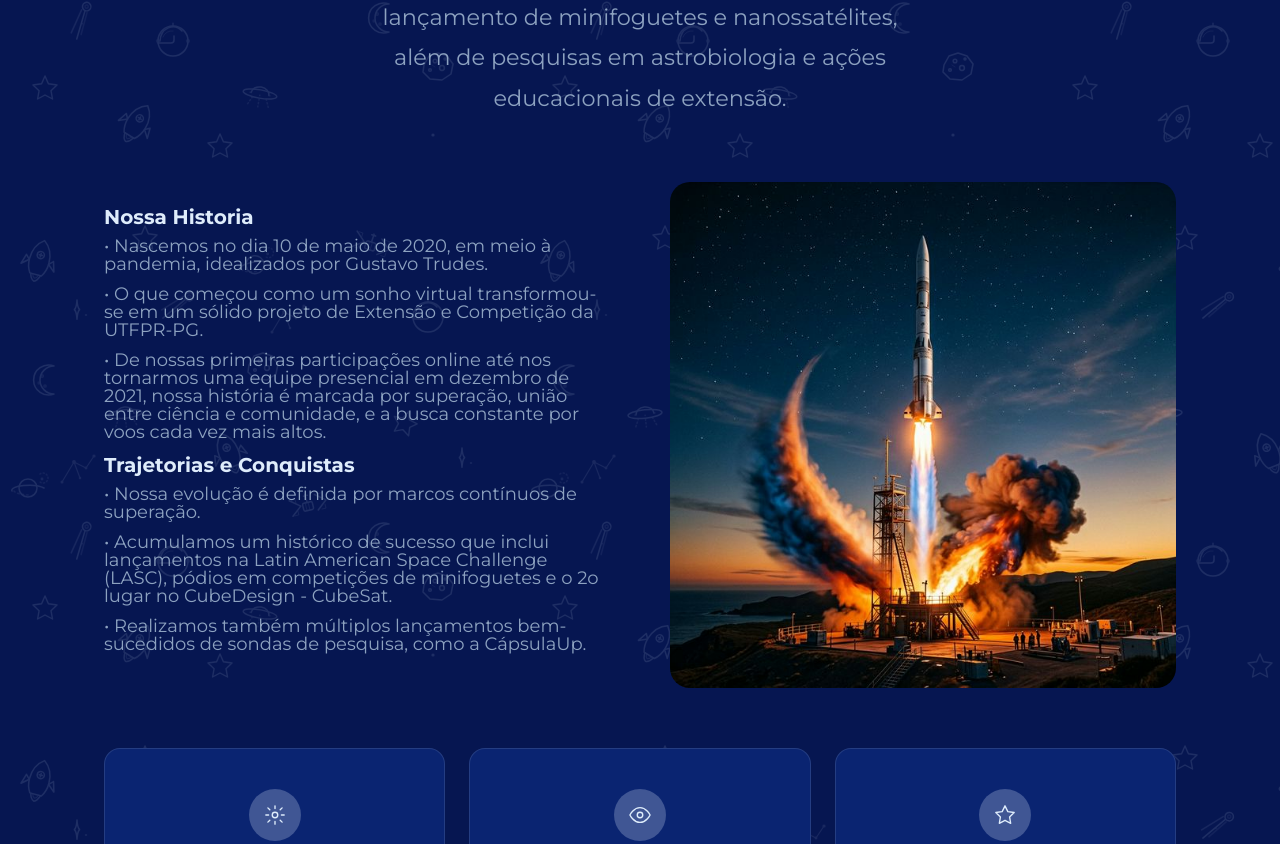
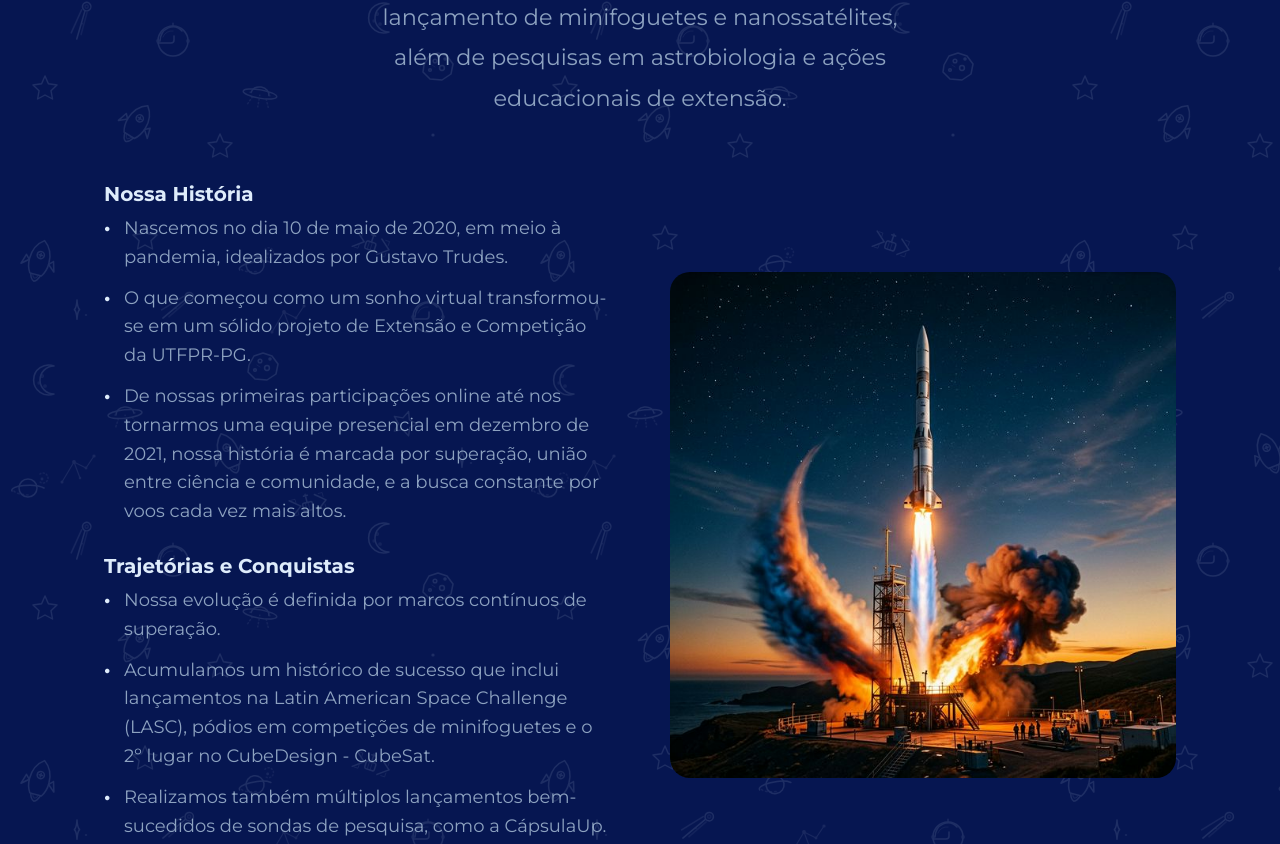
Before and after one commit to OrionAerospace/Site-Orion, a React (Vite) app: page / in a window 1280 px wide. Shown: the part 1136-1980 px from the top of the page. Built offline with nearby package versions, Linux system fonts and the light colour scheme.

Commit message:
refactor: modificando algumas funcionalidades

```diff
--- a/src/App.jsx
+++ b/src/App.jsx
@@ -1,4 +1,3 @@
-import React from 'react';
 import Trajetoria from './pages/Trajetoria/Trajetoria';
 import Processo from './pages/Processo/Processo';
 import Hero from './pages/Hero/Hero';
--- a/src/index.css
+++ b/src/index.css
@@ -14,7 +14,7 @@
 
     /* Gradientes atualizados com a nova paleta */
     --gradient-primary: linear-gradient(135deg, #123498 0%, #0A2471 100%);
-    --gradient-accent: linear-gradient(135deg, #DEECFB 0%, #123498 100%);
+    /*--gradient-accent: linear-gradient(135deg, #DEECFB 0%, #123498 100%);*/
     --gradient-bg: linear-gradient(180deg, #00072c 0%, #061651 100%);
 
     --border-color: rgba(222, 236, 251, 0.12);
@@ -24,11 +24,7 @@
     --text-primary: #e8ecf4;
     --text-secondary: #8da2c0;
     --text-muted: #4a6080;
-
-    /* Cores testes para títulos das seções */
-    --teste-azul-escuro: #2563eb;
-    --teste-azul-medio: #638af5;
-    --teste-azul-claro: #c1cdf1;
+    --text-title-sections: #c1cdf1;
 
     /* Typography - Atualizada para Montserrat */
     --font-heading: 'Montserrat', sans-serif;
--- a/src/pages/Areas/Areas.css
+++ b/src/pages/Areas/Areas.css
@@ -175,7 +175,7 @@
 }
 
 .areas .section-title {
-  color: var(--teste-azul-claro);
+  color: var(--text-title-sections);
 }
 
 
--- a/src/pages/Hero/Hero.jsx
+++ b/src/pages/Hero/Hero.jsx
@@ -1,4 +1,4 @@
-import React, {useState, useEffect} from 'react';
+import {useState, useEffect} from 'react';
 import './Hero.css';
 import orionBg1 from '../../assets/orion-bg-1.jpg';
 import orionBg2 from '../../assets/orion-bg-2.jpg';
@@ -9,12 +9,10 @@ import orionBg4 from '../../assets/orion-bg-4.jpg';
 const backgroundImages = [orionBg1, orionBg2, orionBg3, orionBg4];
 
 const StatItem = ({ number, label }) => (
-  <>
-    <div className="stat">
-      <span className="stat-number">{number}</span>
-      <span className="stat-label">{label}</span>
-    </div>
-  </>
+  <div className="stat">
+    <span className="stat-number">{number}</span>
+    <span className="stat-label">{label}</span>
+  </div>
 );
 
 const Hero = () => {
@@ -33,7 +31,7 @@ const Hero = () => {
       {/*backgrounds com transição*/}
       {backgroundImages.map((img, index) => (
         <div
-        key={index}
+        key={img}
         className={`hero-bg ${index === currentBg? 'active' : ''}`}
         style={{backgroundImage: `url(${img})` }}
         />
@@ -51,7 +49,7 @@ const Hero = () => {
         </div>
 
         <h1 className="hero-title">
-          <span className="title-line">ORION</span>
+          <span className="title-line">Orion</span>
           <span className="title-line title-accent">Aerospace design</span>
         </h1>
 
--- a/src/pages/Processo/Processo.css
+++ b/src/pages/Processo/Processo.css
@@ -23,7 +23,10 @@
     background: var(--bg-card);
     border: 1px solid var(--border-color);
     border-radius: var(--radius-lg);
-    transition: all var(--transition-smooth);
+    transition:
+        transform var(--transition-smooth),
+        border-color var(--transition-smooth),
+        box-shadow var(--transition-smooth);
 }
 
 .processo-step:hover {
@@ -146,7 +149,7 @@
 }
 
 .processo .section-title {
-    color: var(--teste-azul-claro) ;
+    color: var(--text-title-sections) ;
 }
 
 @media (max-width: 1024px) {
--- a/src/pages/Processo/Processo.jsx
+++ b/src/pages/Processo/Processo.jsx
@@ -1,18 +1,17 @@
-import React from 'react';
 import './Processo.css';
 
 // Dados estruturados para facilitar a manutenção
 const etapasProcesso = [
   { id: 1, titulo: 'Inscrição Online', desc: 'Preenchimento do formulário com os seus dados e área de interesse.' },
-  { id: 2, titulo: 'Dinâmica em Grupo', desc: 'Resolução de um desafio prático em equipa para avaliarmos a colaboração.' },
+  { id: 2, titulo: 'Dinâmica em Grupo', desc: 'Resolução de um desafio prático em equipe para avaliarmos a colaboração.' },
   { id: 3, titulo: 'Entrevista Individual', desc: 'Conversa para conhecermos melhor o seu perfil, motivações e alinhamento.' },
-  { id: 4, titulo: 'Período de Capacitação', desc: 'Treino intensivo para aprender as bases necessárias para a sua área.' }
+  { id: 4, titulo: 'Período de Capacitação', desc: 'Treinamento intensivo para aprender as bases necessárias para a sua área.' }
 ];
 
 const preRequisitos = [
   'Estar matriculado num curso de graduação da universidade.',
   'Ter disponibilidade de 10h a 12h semanais para o projeto.',
-  'Vontade de aprender e trabalhar em equipa.',
+  'Vontade de aprender e trabalhar em equipe.',
   'Não é exigida experiência prévia na área técnica.'
 ];
 
@@ -24,7 +23,7 @@ export default function Processo() {
           <span className="section-tag">Faça parte</span>
           <h2 className="section-title">Processo Seletivo</h2>
           <p className="section-desc">
-            Quer fazer parte de uma equipa que transforma sonhos em engenharia real?
+            Quer fazer parte de uma equipe que transforma sonhos em engenharia real?
             O seu lugar é aqui.
           </p>
         </div>
@@ -50,8 +49,8 @@ export default function Processo() {
             <div className="processo-card">
               <h4>Pré-requisitos</h4>
               <ul className="processo-requisitos">
-                {preRequisitos.map((req, index) => (
-                  <li key={index}>{req}</li>
+                {preRequisitos.map((req) => (
+                  <li key={req}>{req}</li>
                 ))}
               </ul>
             </div>
--- a/src/pages/Sobre/Sobre.css
+++ b/src/pages/Sobre/Sobre.css
@@ -54,7 +54,7 @@
 
 .sobre-texto p {
   color: var(--text-secondary);
-  line-height: 1.0;
+  line-height: 1.7;
   font-size: 18px;
   margin-bottom: 12px;
 }
@@ -129,14 +129,37 @@
   color: var(--text-secondary);
 }
 
+.lista {
+  display: flex;
+  flex-direction: column;
+  gap: 12px;
+  margin-bottom: 28px;
+}
+
+.lista p {
+  position: relative;
+  margin: 0;
+  padding-left: 20px;
+  color: var(--text-secondary);
+  font-size: 18px;
+  line-height: 1.6;
+}
+
+.lista p::before {
+  content: "•";
+  position: absolute;
+  left: 0;
+  color: var(--accent-primary);
+  font-weight: bold;
+}
+
 .sobre .section-title {
-  color: var(--teste-azul-claro);
+  color: var(--text-title-sections);
 }
 
 @media (max-width: 768px) {
-  #sobre {
-    padding: 100px 24px;
-    padding-top: 120px;
+  .sobre {
+    padding-top: 140px;
   }
 
   .sobre-content {
@@ -144,7 +167,7 @@
     gap: 32px;
   }
 
-.sobre-imagem {
+  .sobre-imagem {
     width: 100%;
     min-height: unset;
     /*background-color: #ffffff;*/
@@ -171,9 +194,8 @@
 }
 
 @media (max-width: 480px) {
-  #sobre {
-    padding: 80px 16px;
-    padding-top: 100px;
+  .sobre {
+    padding-top: 140px;
   }
 
   .sobre-header h2 {
--- a/src/pages/Sobre/Sobre.jsx
+++ b/src/pages/Sobre/Sobre.jsx
@@ -16,24 +16,46 @@ astrobiologia e ações educacionais de extensão.</p>
 
         <div className="sobre-content">
           <div className="sobre-texto">
-            <h3>Nossa Historia</h3>
-            <p>• Nascemos no dia 10 de maio de 2020, em meio à pandemia, idealizados
-por Gustavo Trudes.</p>
-            <p>• O que começou como um sonho virtual transformou-se em um sólido
-projeto de Extensão e Competição da UTFPR-PG.</p>
-            <p>• De nossas primeiras participações online até nos tornarmos uma equipe
-presencial em dezembro de 2021, nossa história é marcada por superação,
-união entre ciência e comunidade, e a busca constante por voos cada vez
-mais altos.</p>
+            <h3>Nossa História</h3>
+            <div className="lista">
+              <p>
+                Nascemos no dia 10 de maio de 2020, em meio à pandemia,
+                idealizados por Gustavo Trudes.
+              </p>
 
-            <h3>Trajetorias e Conquistas</h3>
-            <p>• Nossa evolução é definida por marcos contínuos de superação.</p>
-            <p>• Acumulamos um histórico de sucesso que inclui lançamentos na Latin
-American Space Challenge (LASC), pódios em competições de
-minifoguetes e o 2o lugar no CubeDesign - CubeSat.</p>
-            <p>• Realizamos também múltiplos lançamentos bem-sucedidos de sondas de
-pesquisa, como a CápsulaUp.</p>
+              <p>
+                O que começou como um sonho virtual transformou-se em um
+                sólido projeto de Extensão e Competição da UTFPR-PG.
+              </p>
+
+              <p>
+                De nossas primeiras participações online até nos tornarmos
+                uma equipe presencial em dezembro de 2021, nossa história é
+                marcada por superação, união entre ciência e comunidade, e
+                a busca constante por voos cada vez mais altos.
+              </p>
+            </div>
+
+            <h3>Trajetórias e Conquistas</h3>
+            <div className="lista">
+              <p>
+                Nossa evolução é definida por marcos contínuos de superação.
+              </p>
+
+              <p>
+                Acumulamos um histórico de sucesso que inclui lançamentos na
+                Latin American Space Challenge (LASC), pódios em competições
+                de minifoguetes e o 2º lugar no CubeDesign - CubeSat.
+              </p>
+
+              <p>
+                Realizamos também múltiplos lançamentos bem-sucedidos de
+                sondas de pesquisa, como a CápsulaUp.
+              </p>
+            </div>
+
           </div>
+
 
           <div className="sobre-imagem">
             <img src={foguete} alt="Foguete Orion" />
--- a/src/pages/Trajetoria/Trajetoria.css
+++ b/src/pages/Trajetoria/Trajetoria.css
@@ -74,7 +74,10 @@
     padding: 40px;
     width: 100%;
     text-align: left;
-    transition: all var(--transition-smooth);
+    transition:
+        transform var(--transition-smooth),
+        border-color var(--transition-smooth),
+        box-shadow var(--transition-smooth);
 }
 
 .timeline-card-highlight {
@@ -124,7 +127,7 @@
 
 
 .conquistas .section-title {
-    color: var(--teste-azul-claro);
+    color: var(--text-title-sections);
 }
 
 @media (max-width: 992px) {
--- a/src/pages/Trajetoria/Trajetoria.jsx
+++ b/src/pages/Trajetoria/Trajetoria.jsx
@@ -1,4 +1,4 @@
-import React, { useState } from 'react';
+import { useState } from 'react';
 import './Trajetoria.css';
 
 // Array com o histórico oficial da Orion
@@ -25,7 +25,7 @@ const trajetoriaData = [
     badgeLabel: 'OrionDays',
     badgeClass: '',
     title: 'Crescendo e impactando',
-    desc: 'Sob a capitania de Bruna Nizer, realizamos a 1ª edição do OrionDays, um evento que uniu ciência, tecnologia e comunidade, e se tornou marca registrada da Orion!. Conquistamos também o 2º lugar no CubeDesign - CubeSat.',
+    desc: 'Sob a capitania de Bruna Nizer, realizamos a 1ª edição do OrionDays, um evento que uniu ciência, tecnologia e comunidade, e se tornou marca registrada da Orion. Conquistamos também o 2º lugar no CubeDesign - CubeSat.',
   },
   {
     id: 4,
@@ -41,7 +41,7 @@ const trajetoriaData = [
     badgeLabel: '2ª Cápsula UP',
     badgeClass: 'badge-gold',
     title: 'Novas oportunidades',
-    desc: 'Com Mariana Cabrinha e Isabelle Distler na capitania, lançamos a 2ª Cápsula UP, mostrando nossa evolução técnica. Também realizamos mais uma edição inesquecível do OrionDays, consolidando nosso papel na região e reforçando o impacto do projeto!.',
+    desc: 'Com Mariana Cabrinha e Isabelle Distler na capitania, lançamos a 2ª Cápsula UP, mostrando nossa evolução técnica. Também realizamos mais uma edição inesquecível do OrionDays, consolidando nosso papel na região e reforçando o impacto do projeto.',
   },
   {
     id: 6,
@@ -49,7 +49,7 @@ const trajetoriaData = [
     badgeLabel: 'Atual',
     badgeClass: 'badge-accent',
     title: 'Foguete não tem ré',
-    desc: 'Sob a capitania de Eduardo de Lima e Djeison Oppelt, seguimos com dedicação e esforço para levar a ciência mais perto da comunidade. Alcançamos a marca do 6º lugar na categoria 3k na LASC.',
+    desc: 'Sob a capitania de Eduardo de Lima e Djeison Oppelt, seguimos com dedicação e esforço para levar a ciência mais perto da comunidade. Alcançamos a marca do 6º lugar na categoria 3km na LASC.',
   }
 ];
 
@@ -81,6 +81,7 @@ export default function Trajetoria() {
               key={item.id}
               className={`trajetoria-tab ${activeYear === item.year ? 'active' : ''}`}
               onClick={() => setActiveYear(item.year)}
+              type="button"
             >
               {item.year}
             </button>
```
Also changed, not shown: src/pages/Areas/Areas.jsx (+33 -31 lines).
